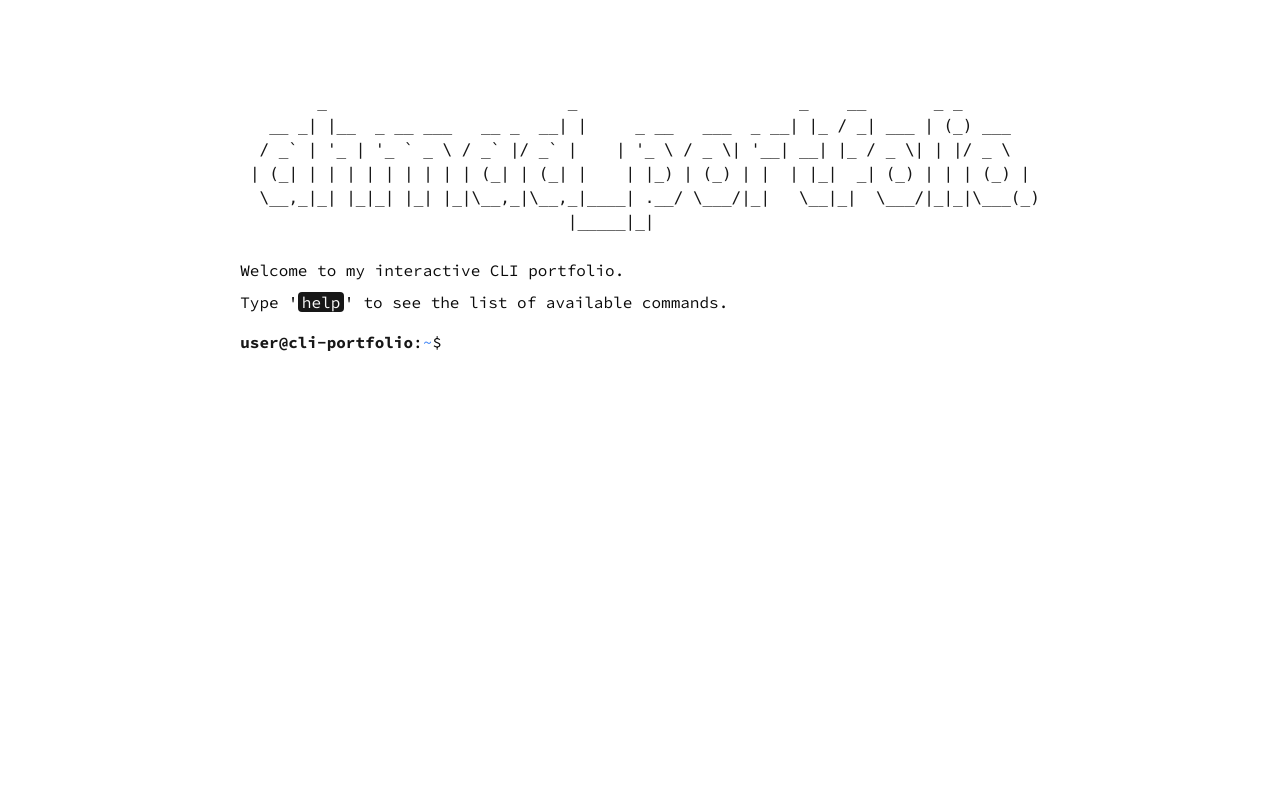
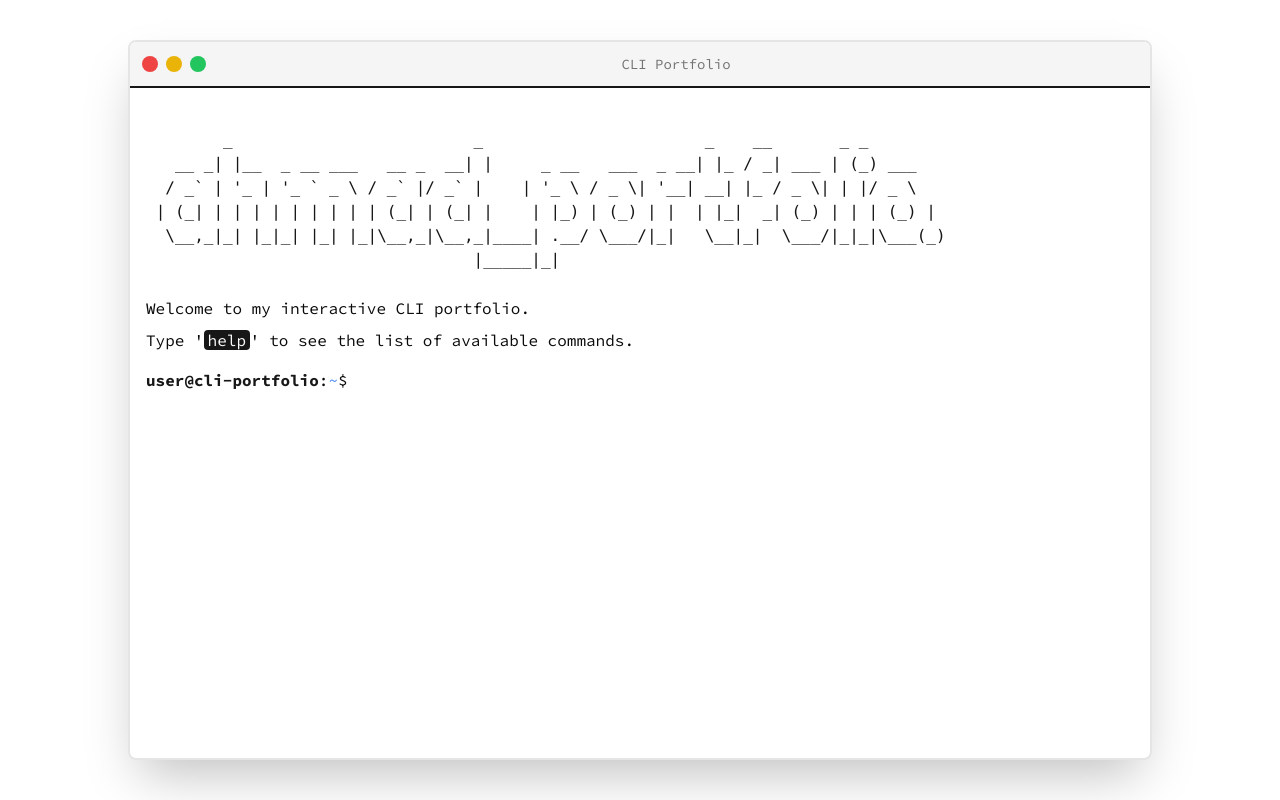
Before and after one commit to zxcoding123/Ahmad_New_Portfolio, a Next.js app: page / in a window 1280 px wide. Built offline with nearby package versions, Linux system fonts and the light colour scheme.

Commit message:
Update Terminal.tsx

```diff
--- a/src/components/cli/Terminal.tsx
+++ b/src/components/cli/Terminal.tsx
@@ -86,11 +86,7 @@ export function Terminal() {
         setHistory([<Home key="home-initial" />]);
     }, []);
 
-    useEffect(() => {
-        if (inputRef.current) {
-          inputRef.current.focus();
-        }
-    }, []);
+
 
     useEffect(() => {
         if (scrollRef.current) {
@@ -99,11 +95,10 @@ export function Terminal() {
     }, [history]);
 
     return (
-       <div
-  className="p-4 overflow-y-auto h-[calc(90vh-52px)]"
+        <div
+            className="w-full h-[90vh] max-w-5xl bg-background rounded-lg border-2 border-border shadow-2xl backdrop-blur-sm font-code text-base"
 
->
-
+        >
             <div className="bg-secondary p-3 flex items-center gap-2 border-b-2 border-primary rounded-t-md">
                 <div className="flex gap-2">
                     <span className="h-4 w-4 rounded-full bg-red-500"></span>
```
